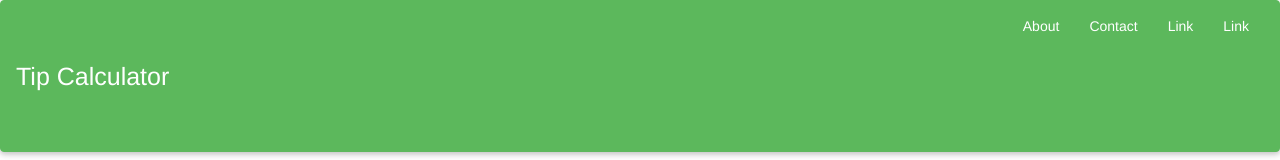
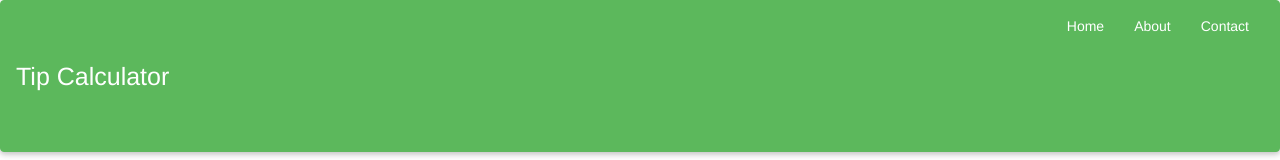
Before and after one commit to soneill1/tip-calculator, a plain HTML site: page index.html in a window 1280 px wide. Shown: the top 160 px of the page. Drawn offline with nearby package versions, Linux system fonts and the light colour scheme.

Commit message:
Update nav.html

```diff
--- a/nav.html
+++ b/nav.html
@@ -19,10 +19,9 @@
           <!--<li><a href="#">Link</a></li>-->
         </ul>
         <ul class="nav navbar-nav navbar-right test">
+           <li><a href="index.html">Home</a></li>
           <li><a href="about.html">About</a></li>
           <li><a href="contact.html">Contact</a></li>
-          <li><a href="#">Link</a></li>
-          <li><a href="#">Link</a></li>
         </ul>
       </div>
       <!-- /.navbar-collapse -->
```
